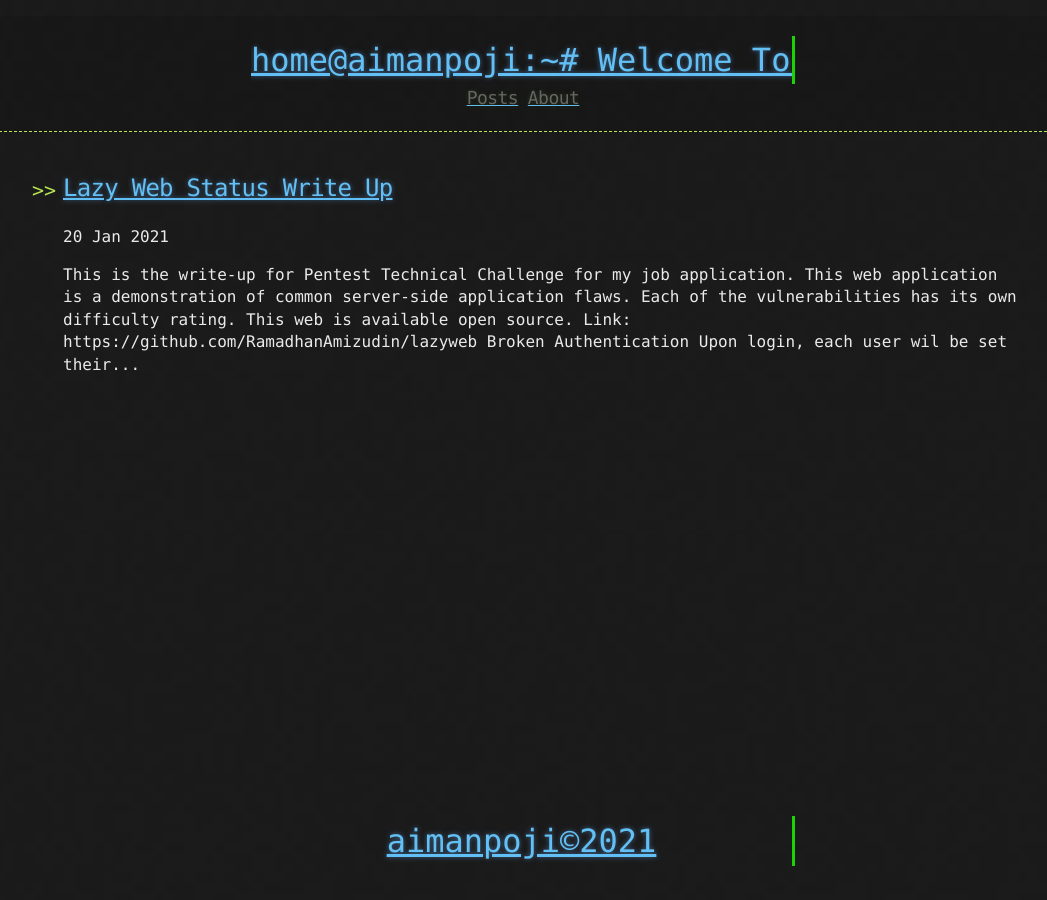
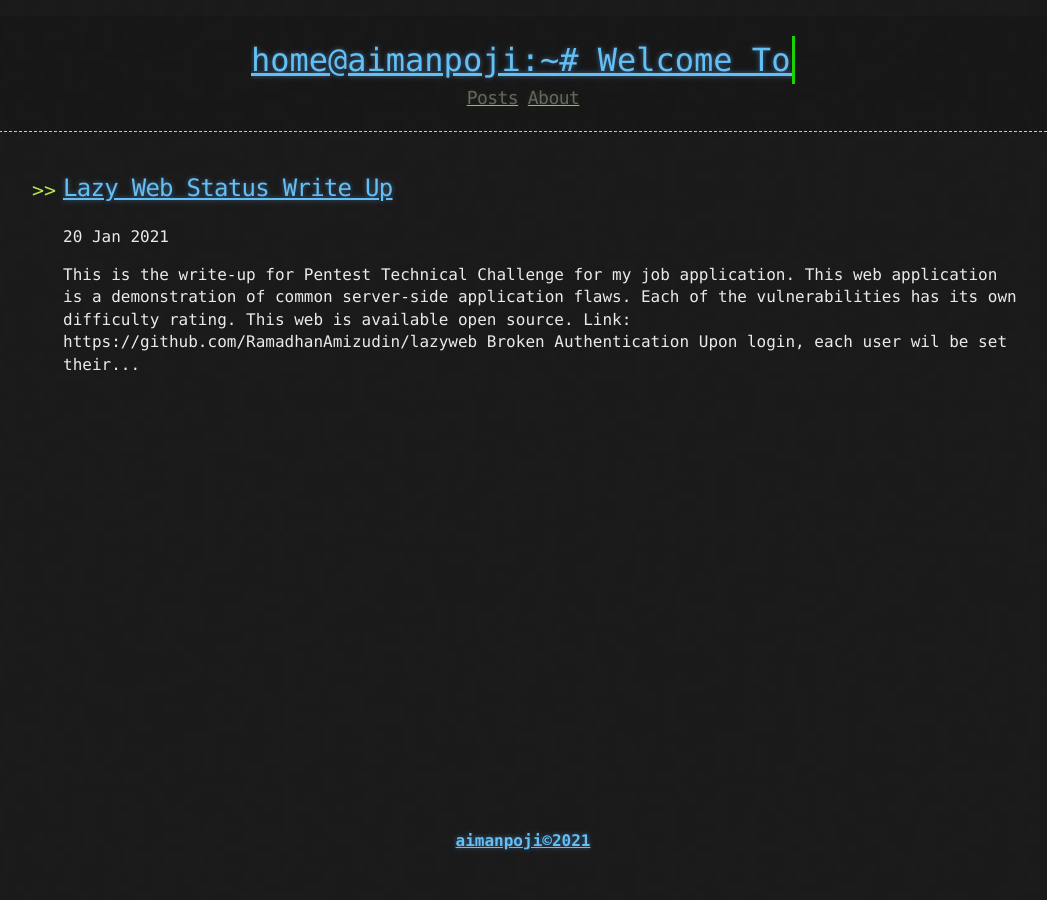
Before and after one commit to aimanpoji/aimanpoji.github.io, a Jekyll site: the page built from index.html, in a window 1280 px wide. Shown: the whole page, without its empty margins (117-1164 px from the left). Built offline with Jekyll 4.4.1, drawn with Linux system fonts in a browser that asks for light colours; the list of posts is cut into pages by our own code.

Commit message:
Update footer.html

```diff
--- a/_includes/footer.html
+++ b/_includes/footer.html
@@ -1,7 +1,8 @@
 <footer>
-  <link rel="stylesheet" href="../css/step.css">
   <a href="https://github.com/aimanpoji">
-  {% capture currentyear %}{{ 'now' | date: "%Y" }}{% endcapture %}
-  <p class="line-1 anim-typewriter">{{ site.owner}}©{{ currentyear }}</p>
-  </a>
+    {% capture currentyear %}{{ 'now' | date: "%Y" }}{% endcapture %}
+    <span>
+      <b>{{ site.owner}}©{{ currentyear }}</b>
+  </span>
+</a>
 </footer>
```
